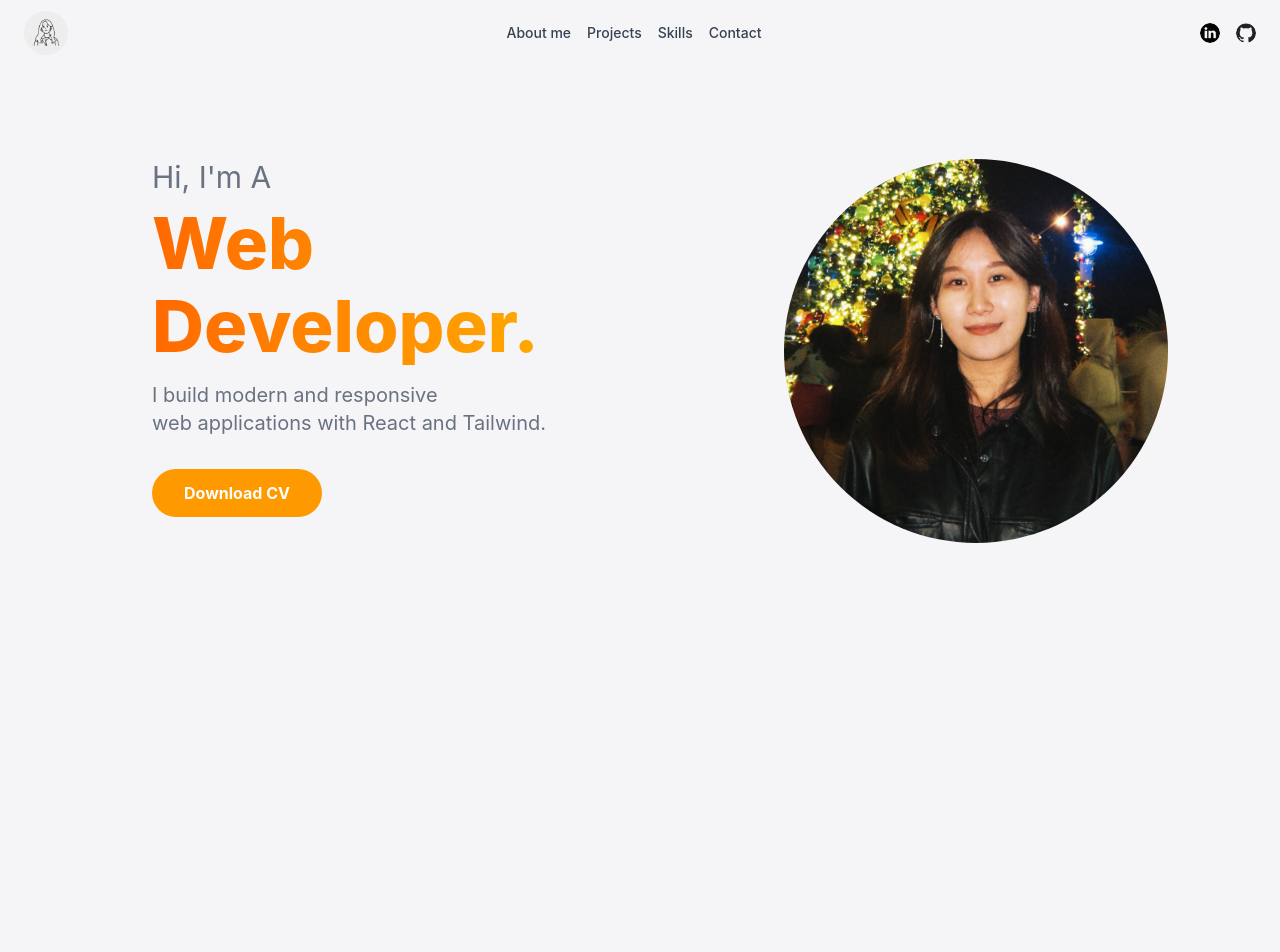
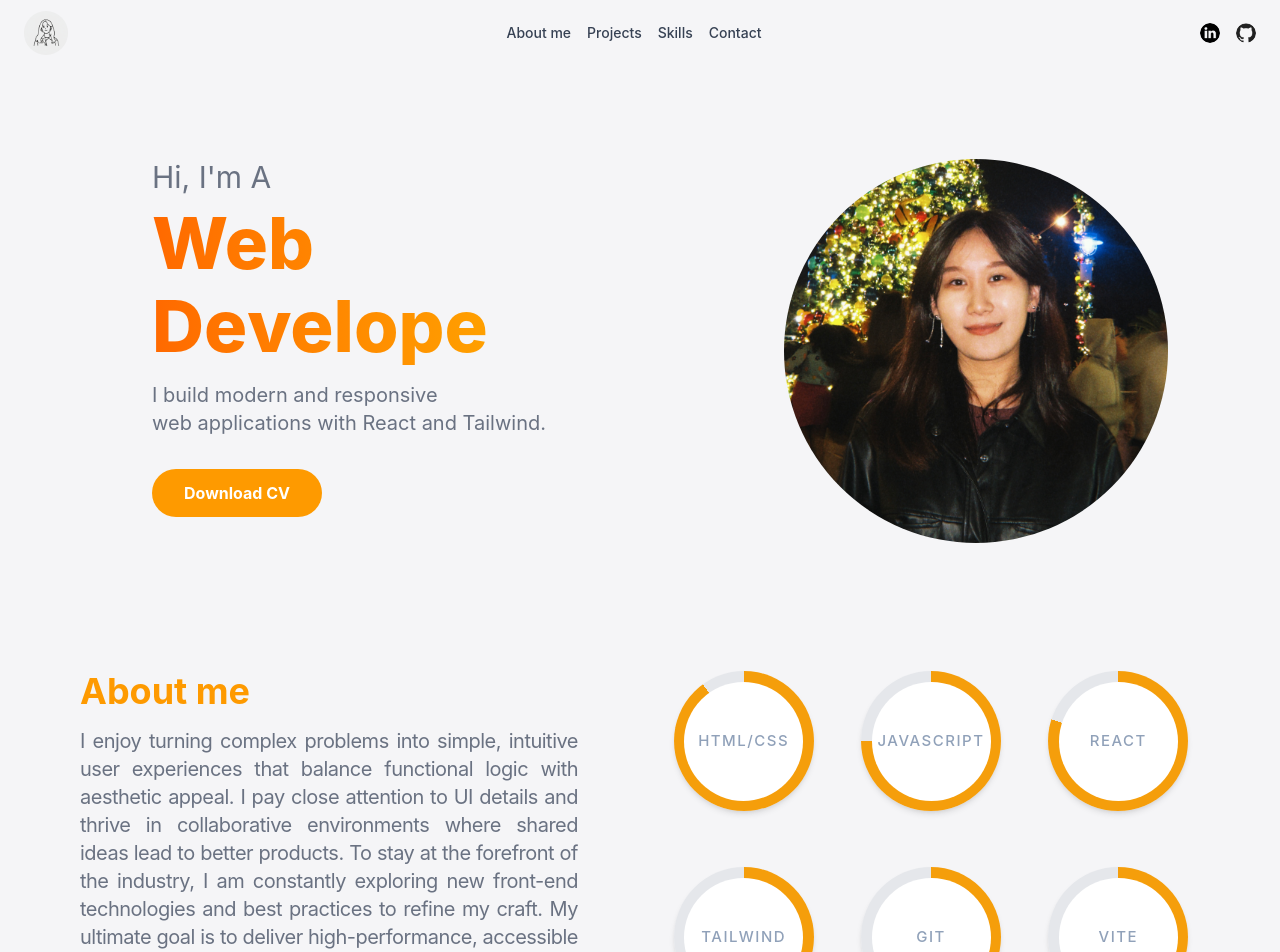
Before and after one commit to emmatwan0707-web/react-portfolio, a React (Vite) app: page / in a window 1280 px wide. Shown: the top 952 px of the page. Before the commit the page ends 800 px from the top, so only its background shows below. Built offline with nearby package versions, Linux system fonts and the light colour scheme.

Commit message:
Add animated SkillCircle components to About section using Framer Motion for smooth progress ring and hover effects

```diff
--- a/package.json
+++ b/package.json
@@ -10,6 +10,7 @@
     "preview": "vite preview"
   },
   "dependencies": {
+    "framer-motion": "^12.26.2",
     "react": "^19.2.0",
     "react-dom": "^19.2.0",
     "react-simple-typewriter": "^5.0.1"
--- a/src/App.jsx
+++ b/src/App.jsx
@@ -1,11 +1,13 @@
 import Header from "./components/Header.jsx";
 import Hero from "./components/Hero.jsx";
+import About from "./components/About.jsx";
 
 function App() {
     return (
         <div>
           <Header />
           <Hero />
+          <About />
         </div>
     );
 }
--- /dev/null
+++ b/src/components/About.jsx
@@ -0,0 +1,22 @@
+import React from 'react';
+import SkillCircle from './SkillCircle';
+
+const About = () => {
+    return (
+        <div className='flex flex-row justify-between '>
+            <div className=' ml-20 mr-26 flex-1'>
+              <h1 className='text-4xl font-bold text-amber-500'>About me</h1>
+              <p className='mt-4 text-xl text-gray-500 text-justify break-words tracking-tight'>I enjoy turning complex problems into simple, intuitive user experiences that balance functional logic with aesthetic appeal. I pay close attention to UI details and thrive in collaborative environments where shared ideas lead to better products. To stay at the forefront of the industry, I am constantly exploring new front-end technologies and best practices to refine my craft. My ultimate goal is to deliver high-performance, accessible applications that provide meaningful value while maintaining the highest standards of code quality and visual excellence.</p>
+            </div>
+            <div className="grid grid-cols-3 gap-x-16 gap-y-7 flex-1 mr-25">
+                <SkillCircle name="HTML/CSS" percent={90} />
+                <SkillCircle name="JavaScript" percent={75} />
+                <SkillCircle name="React" percent={80} />
+                <SkillCircle name="Tailwind" percent={55} />
+                <SkillCircle name="Git" percent={50} />
+                <SkillCircle name="Vite" percent={40} />
+            </div>
+        </div>
+    )
+}
+export default About
--- /dev/null
+++ b/src/components/SkillCircle.jsx
@@ -0,0 +1,31 @@
+import React from 'react';
+import { motion } from 'framer-motion';
+
+const SkillCircle = ({ name, percent }) => {
+
+    return (
+        <div className='flex flex-col items-center'>
+            <motion.div
+                className="w-35 h-35 rounded-full flex items-center justify-center shadow-md"
+                style={{
+                    background:
+                        'conic-gradient(#f59e0b 0% var(--p), #E5E7EB var(--p) 100%)',
+                }}
+                initial={{ '--p': '0%' }}
+                whileInView={{ '--p': `${percent}%` }}
+                transition={{
+                    '--p': {duration: 1.2, ease: 'easeInOut'},
+                    scale: {duration: 0.2, ease: 'easeOut'},
+                }}
+                whileHover={{ scale: 1.05 }}
+            >
+                <div className='w-[85%] h-[85%] bg-white rounded-full flex flex-col items-center justify-center'>
+
+                    <span className="text-[15px] font-medium text-slate-400 uppercase tracking-widest">{name}</span>
+                </div>
+            </motion.div>
+        </div>
+    )
+}
+
+export default SkillCircle;
--- a/src/index.css
+++ b/src/index.css
@@ -8,3 +8,8 @@ body {
   margin: 0;
   min-height: 100vh;
 }
+
+::selection {
+  background: theme('colors.amber.100');
+  color: theme('colors.amber.800');
+}
```
Also changed, not shown: 1 other file (tests, documents, lock files or other folders).
